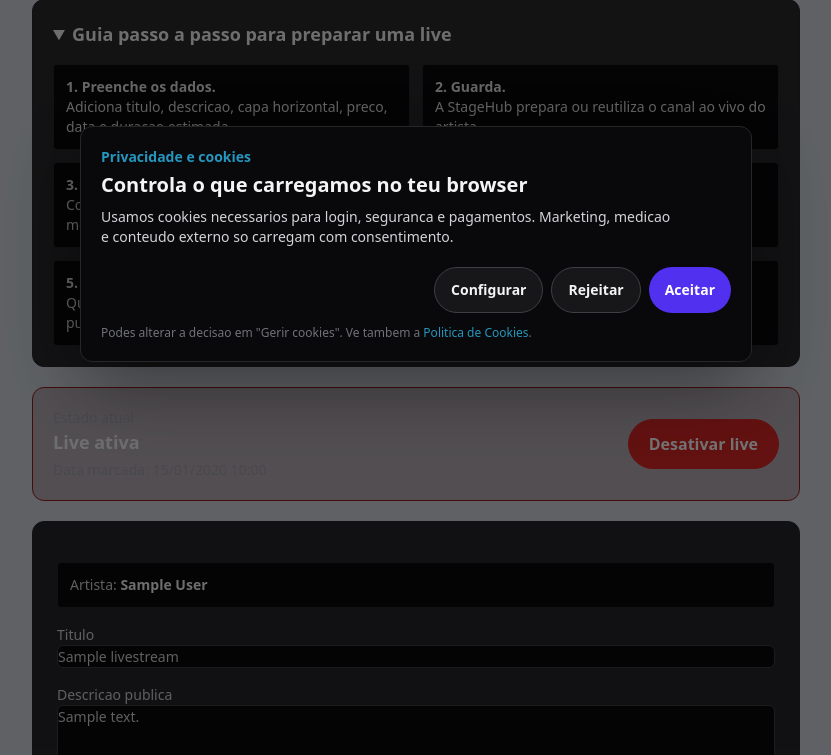
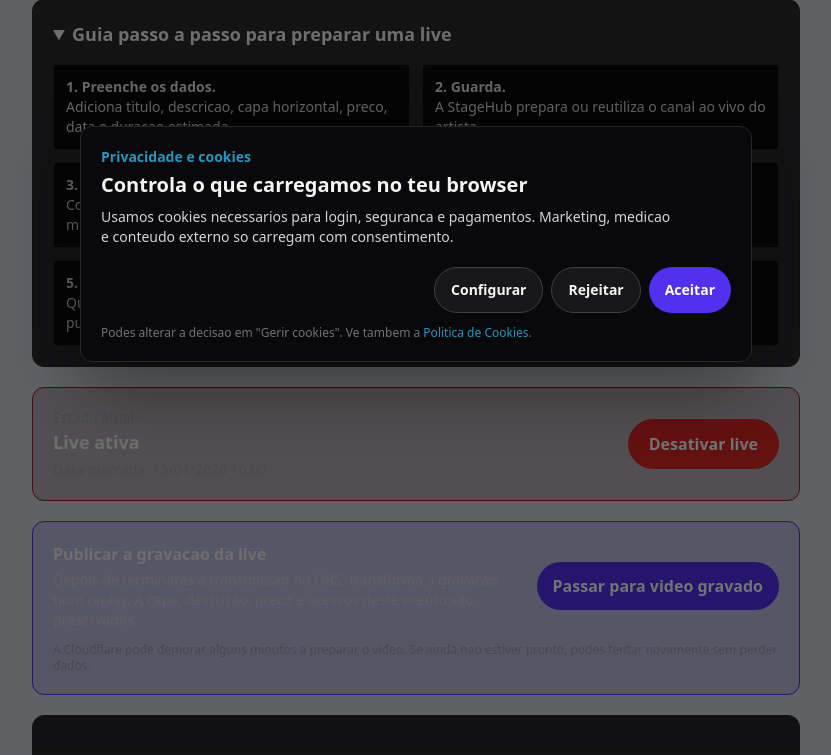
Before and after one commit to lmfcruz61/stagelink, a Django app: page /dashboard/streams/1/editar/ in a window 1280 px wide. Shown: the part 268-1023 px from the top of the page, without its empty margins (224-1055 px from the left). Run offline with Django 5.2, Linux system fonts and the light colour scheme; a user stored in the database is signed in; data comes from the database, SQL or seed files in the repository; tables that the repository leaves empty hold one stand-in row (values such as "Sample post"); grey boxes marked "Sample" are stand-in pictures; some libraries are stand-ins or nearby versions.

Commit message:
Clarify artist monetization and publish live replays

```diff
--- a/streams/urls.py
+++ b/streams/urls.py
@@ -24,6 +24,7 @@ urlpatterns = [
     path('dashboard/streams/novo/', views.stream_create, name='stream_create'),
     path('dashboard/streams/<int:stream_id>/editar/', views.stream_update, name='stream_update'),
     path('dashboard/streams/<int:stream_id>/alternar-ativo/', views.stream_toggle_active, name='stream_toggle_active'),
+    path('dashboard/streams/<int:stream_id>/publicar-replay/', views.stream_publish_replay, name='stream_publish_replay'),
     path('dashboard/streams/<int:stream_id>/upload-concluido/', views.stream_mark_upload_complete, name='stream_mark_upload_complete'),
     path('dashboard/streams/<int:stream_id>/apagar/', views.stream_delete, name='stream_delete'),
     path('dashboard/galerias/nova/', views.photo_gallery_create, name='photo_gallery_create'),
--- a/streams/views.py
+++ b/streams/views.py
@@ -28,7 +28,12 @@ from accounts.models import Artist, ArtistPhoto, Organization, OrganizationMembe
 from payments.models import PhotoGalleryPurchase, StreamTicketPurchase, Subscription
 from payments.pricing import ticket_checkout_pricing
 
-from .cloudflare import CloudflareStreamError, create_direct_upload_for_stream, create_live_input_for_artist
+from .cloudflare import (
+    CloudflareStreamError,
+    create_direct_upload_for_stream,
+    create_live_input_for_artist,
+    list_stream_live_input_videos,
+)
 from .forms import LiveStreamForm
 from .forms import PhotoGalleryForm, PhotoGalleryImageUploadForm
 from .models import LiveStream, PhotoGallery, PhotoGalleryImage
@@ -1239,6 +1244,81 @@ def stream_toggle_active(request, stream_id):
 
 @login_required
 @require_POST
+def stream_publish_replay(request, stream_id):
+    stream = get_object_or_404(LiveStream.objects.select_related('artist'), pk=stream_id)
+    if not can_manage_artist(request.user, stream.artist):
+        messages.error(request, 'Nao tens permissao para gerir este evento.')
+        return redirect('streams:dashboard')
+    if stream.event_type not in {LiveStream.LIVE, LiveStream.PREMIERE}:
+        messages.warning(request, 'Este evento ja nao e uma live.')
+        return redirect('streams:stream_update', stream_id=stream.id)
+    if not stream.cloudflare_live_input_uid:
+        messages.error(request, 'Esta live nao tem um canal Cloudflare associado.')
+        return redirect('streams:stream_update', stream_id=stream.id)
+
+    try:
+        videos = list_stream_live_input_videos(stream.cloudflare_live_input_uid)
+    except CloudflareStreamError as error:
+        messages.error(request, str(error))
+        return redirect('streams:stream_update', stream_id=stream.id)
+
+    assigned_video_uids = set(
+        LiveStream.objects.exclude(pk=stream.pk)
+        .exclude(cloudflare_video_uid='')
+        .values_list('cloudflare_video_uid', flat=True),
+    )
+    recordings = [
+        video for video in videos
+        if video.get('uid')
+        and video.get('uid') not in assigned_video_uids
+        and (video.get('status') or {}).get('state') == 'ready'
+    ]
+
+    def recording_distance(video):
+        created_at = parse_datetime(video.get('created') or '')
+        if not created_at:
+            return float('inf')
+        if timezone.is_naive(created_at):
+            created_at = timezone.make_aware(created_at, timezone=datetime_timezone.utc)
+        return abs((created_at - stream.scheduled_at).total_seconds())
+
+    recording = min(recordings, key=recording_distance) if recordings else None
+    if not recording:
+        messages.warning(
+            request,
+            'A gravacao ainda esta a ser processada pela Cloudflare. Aguarda um pouco e tenta novamente.',
+        )
+        return redirect('streams:stream_update', stream_id=stream.id)
+
+    stream.event_type = LiveStream.REPLAY
+    stream.cloudflare_video_uid = recording['uid']
+    stream.cloudflare_live_input_uid = ''
+    stream.cloudflare_playback_url = ''
+    stream.cloudflare_upload_url = ''
+    stream.cloudflare_upload_expires_at = None
+    stream.cloudflare_upload_status = LiveStream.UPLOAD_UPLOADED
+    stream.uploaded_at = timezone.now()
+    stream.is_active = True
+    stream.save(update_fields=[
+        'event_type',
+        'cloudflare_video_uid',
+        'cloudflare_live_input_uid',
+        'cloudflare_playback_url',
+        'cloudflare_upload_url',
+        'cloudflare_upload_expires_at',
+        'cloudflare_upload_status',
+        'uploaded_at',
+        'is_active',
+    ])
+    messages.success(
+        request,
+        'Replay publicado. O video ja esta disponivel na pagina inicial e na pagina do artista.',
+    )
+    return redirect('streams:stream_update', stream_id=stream.id)
+
+
+@login_required
+@require_POST
 def stream_mark_upload_complete(request, stream_id):
     stream = get_object_or_404(LiveStream.objects.select_related('artist'), pk=stream_id)
     if not can_manage_artist(request.user, stream.artist):
--- a/templates/dashboard/stream_form.html
+++ b/templates/dashboard/stream_form.html
@@ -61,6 +61,19 @@
         {% endif %}
       </div>
     </form>
+    {% if stream.event_type == stream.LIVE or stream.event_type == stream.PREMIERE %}
+      <form method="post" action="{% url 'streams:stream_publish_replay' stream.id %}" class="mb-5 rounded-xl border border-[#5230EF] bg-[#5230EF]/15 p-5">
+        {% csrf_token %}
+        <div class="flex flex-col gap-3 sm:flex-row sm:items-center sm:justify-between">
+          <div>
+            <p class="font-semibold text-zinc-100">Publicar a gravacao da live</p>
+            <p class="mt-1 text-sm text-zinc-300">Depois de terminares a transmissao no OBS, transforma a gravacao num replay. A capa, descricao, preco e acessos deste evento sao preservados.</p>
+          </div>
+          <button class="sl-primary shrink-0" type="submit">Passar para video gravado</button>
+        </div>
+        <p class="mt-3 text-xs text-zinc-400">A Cloudflare pode demorar alguns minutos a preparar o video. Se ainda nao estiver pronto, podes tentar novamente sem perder dados.</p>
+      </form>
+    {% endif %}
   {% endif %}
 
   <form method="post" enctype="multipart/form-data" class="sl-card space-y-4 p-6">
```
Also changed, not shown: streams/cloudflare.py (+12 -0 lines), streams/tests.py (+47 -0 lines), templates/accounts/register.html (+34 -1 lines).
